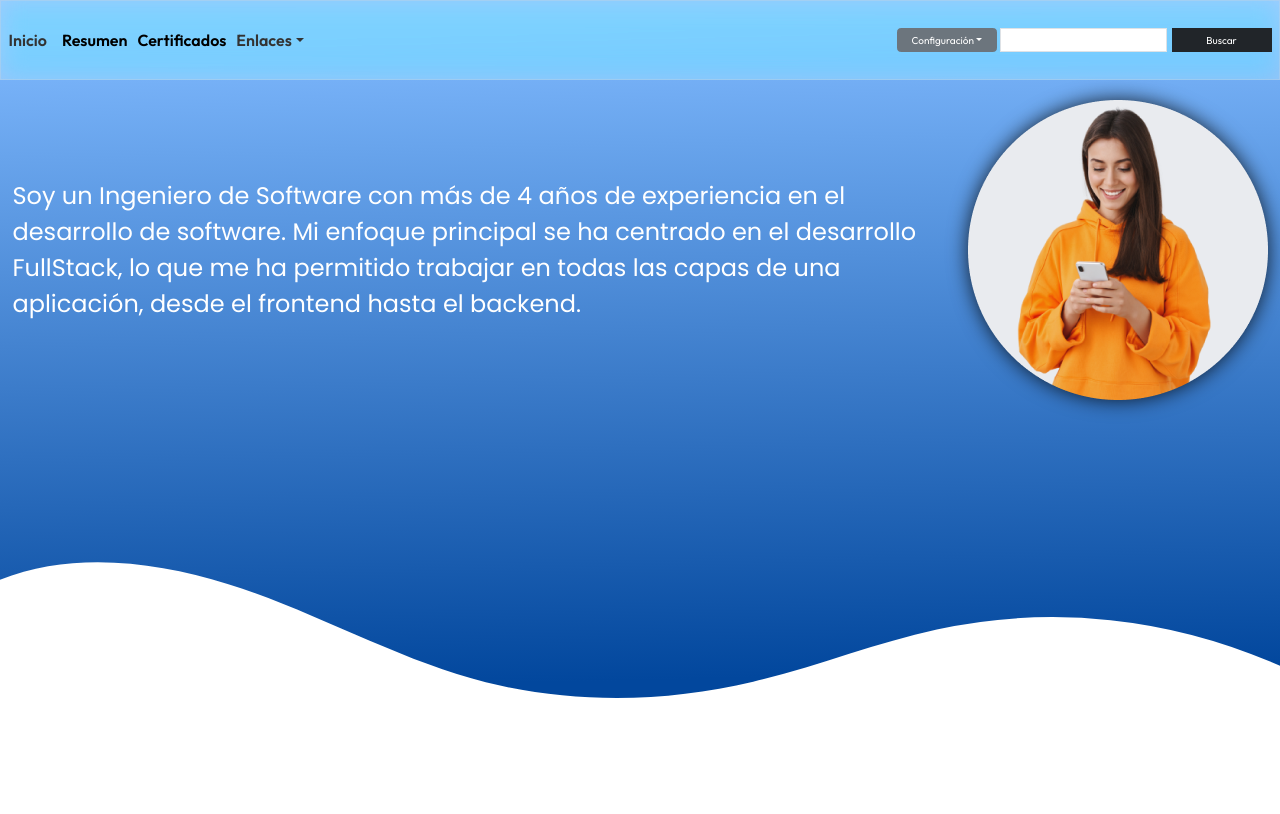
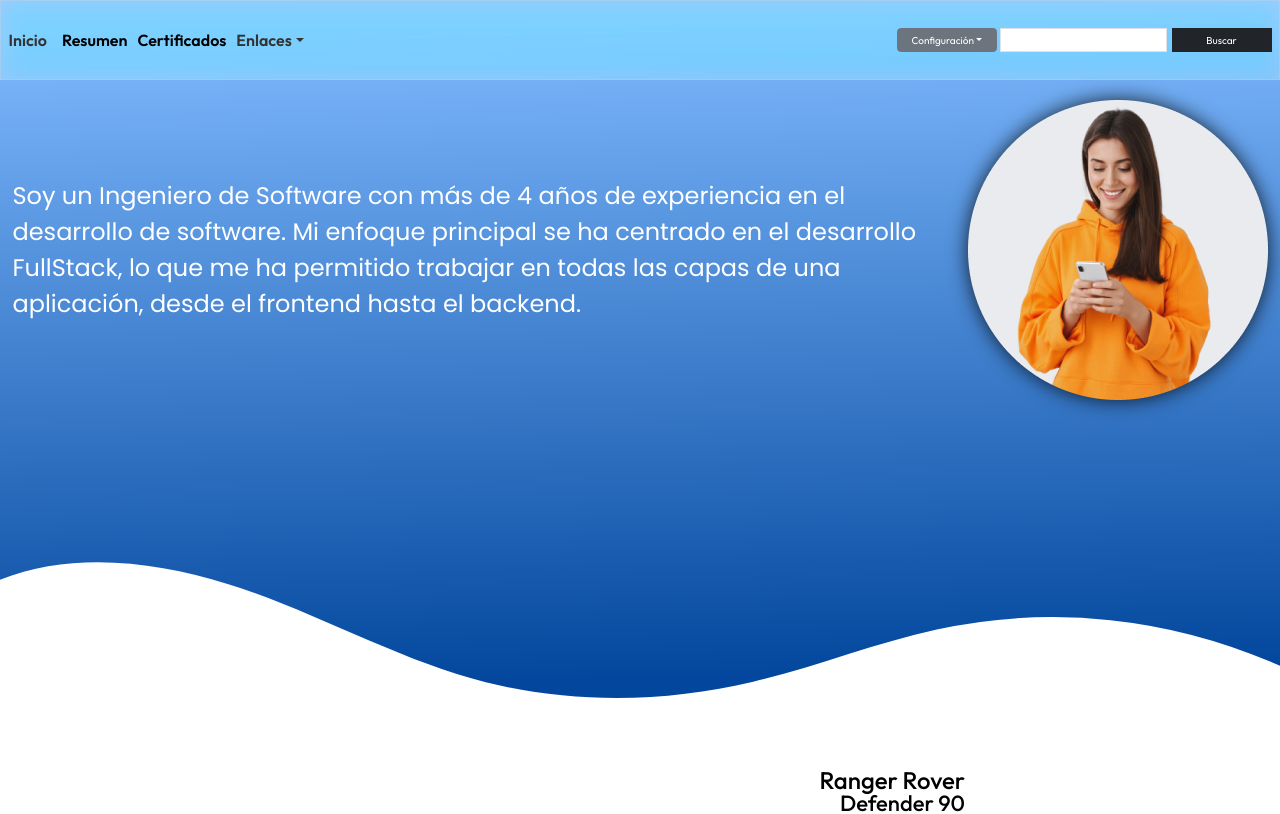
Before and after one commit to watter08/portafolio-spa, a React (Vite) app: page / in a window 1280 px wide. Shown: the top 814 px of the page. Built offline with nearby package versions, Linux system fonts and the light colour scheme.

Commit message:
language of the component embla carousel have been fixed

```diff
--- a/src/Views/HomeView.jsx
+++ b/src/Views/HomeView.jsx
@@ -7,6 +7,7 @@ import { ProjectsWorked } from '../logic/const/projects.const'
 function HomeView(){
     const [ currentLenguage, setCurrentLenguage ] = useState('ES');
     const [presentation, setPresentation] = useState({});
+    const [projects, setProjets] = useState();
     const [Options] = useState({ axis: 'y', dragFree: true, direction: 'rtl', loop: true })
     const [ currentTheme, setCurrentTheme ] = useState('SuperMan')
 
@@ -15,6 +16,10 @@ function HomeView(){
             let newPresentation = presentation;
             newPresentation = PresentationInfo[currentLenguage];
             setPresentation(newPresentation)
+
+            let newProjects = projects;
+            newProjects = ProjectsWorked[currentLenguage];
+            setProjets(newProjects)
         }
     },[currentLenguage])
 
@@ -34,17 +39,17 @@ function HomeView(){
                 <ShapeHeader />
             </div>
 
-            {/* <div className="row position-relative pt-5 mt-5 pb-5 mb-5">
+            <div className="row position-relative pt-5 mt-5 pb-5 mb-5">
                 <div className="embla-containers">
                     <EmblaCarousel
                     currentLenguaje={currentLenguage}
-                    slides={ProjectsWorked}
+                    slides={projects}
                     options={Options}
                     key="EmblaCarouselHome"
                     />
                 </div>
             </div>
-
+            {/*
             <div className="row certificate-container">
                 <CertificateSection />
             </div> */}
--- a/src/components/Sliders/EmblaCarousel.jsx
+++ b/src/components/Sliders/EmblaCarousel.jsx
@@ -8,7 +8,7 @@ import {
 import Autoplay from 'embla-carousel-autoplay'
 import useEmblaCarousel from 'embla-carousel-react'
 
-const EmblaCarousel = ({ slides, options, currentLenguaje }) => {
+const EmblaCarousel = ({ slides, options }) => {
   const [emblaRef, emblaApi] = useEmblaCarousel(options, [Autoplay()])
 
   const onNavButtonClick = useCallback((emblaApi) => {
@@ -37,9 +37,9 @@ const EmblaCarousel = ({ slides, options, currentLenguaje }) => {
           {slides.map((slide ,index) => (
             <div className="embla__slide" key={index}>
               {/* <div className="embla__slide__number">{index + 1}</div> */}
-              <h3 className="embla__slide__title">{slide?.Title[currentLenguaje]}</h3>
-              <h4 className="embla__slide__subtitle">{slide?.SubTitle[currentLenguaje]}</h4>
-              <h6 className="embla__slide__details">{slide?.Details[currentLenguaje]}</h6>
+              <h3 className="embla__slide__title">{slide?.Title}</h3>
+              <h4 className="embla__slide__subtitle">{slide?.SubTitle}</h4>
+              <h6 className="embla__slide__details">{slide?.Details}</h6>
               <img className="embla__slide__img" src={slide?.Image} alt="" />
             </div>
           ))}
@@ -56,29 +56,11 @@ const EmblaCarousel = ({ slides, options, currentLenguaje }) => {
   )
 }
 
-
-// <div className="embla__slide" key={`slide_${index}`}>
-//             <h3 className="embla-title">{slide?.Title[currentLenguaje]}</h3>
-//             <h4 className="embla-subtitle">{slide?.SubTitle[currentLenguaje]}</h4>
-//             <h6 className="embla-details">{slide?.Details[currentLenguaje]}</h6>
-//             <img className="embla-img" src={slide?.Image[currentLenguaje]} alt="" />
-//           </div>
-
-
 EmblaCarousel.propTypes = {
     slides: PropTypes.arrayOf(PropTypes.shape({
-        Title: PropTypes.shape({
-            Title: PropTypes.string,
-            TitleEng: PropTypes.string
-        }),
-        SubTitle: PropTypes.shape({
-            Title: PropTypes.string,
-            TitleEng: PropTypes.string
-        }),
-        Details: PropTypes.shape({
-            Title: PropTypes.string,
-            TitleEng: PropTypes.string
-        }),
+        Title:  PropTypes.string,
+        SubTitle: PropTypes.string,
+        Details: PropTypes.string,
         Image: PropTypes.string
     })),
     options: PropTypes.shape({
@@ -87,13 +69,11 @@ EmblaCarousel.propTypes = {
         direction: PropTypes.string,
         loop: PropTypes.bool,
     }),
-    currentLenguaje: PropTypes.string
   };
 
   EmblaCarousel.defaultProps = {
     slides: [],
     options: {},
-    currentLenguaje: 'Title',
   };
 
 export default EmblaCarousel
--- a/src/logic/const/projects.const.js
+++ b/src/logic/const/projects.const.js
@@ -1,47 +1,56 @@
-export const ProjectsWorked = [
-    {
-        Title:{
+export const ProjectsWorked = {
+ES:
+    [
+        {
             Title:'Explode Land Rover',
-            TitleEng:'Explode Land Rover'
+            SubTitle:'Defender 90',
+            Details:'Hola, es muy difícil deshacerse de la grasa. Asperores, como cuerpo que produce dolor y voluntad presente, temporal, pero en consecuencia, y asumirá el amor de voluntad legítimamente designado.',
+            Image:'/src/assets/image/slide/project_1.webp'
         },
-        SubTitle:{
-            Title:'Defender 90',
-            TitleEng:'Defender 90'
+        {
+            Title:'Ranger Rover',
+            SubTitle:'Defender 90',
+            Details:'Hola, es muy difícil deshacerse de la grasa. Asperores, como cuerpo que produce dolor y voluntad presente, temporal, pero en consecuencia, y asumirá el amor de voluntad legítimamente designado.',
+            Image:'/src/assets/image/slide/project_2.webp'
         },
-        Details:{
-            Title:'Hola, es muy difícil deshacerse de la grasa. Asperores, como cuerpo que produce dolor y voluntad presente, temporal, pero en consecuencia, y asumirá el amor de voluntad legítimamente designado.',
-            TitleEng:'Lorem, ipsum dolor sit amet consectetur adipisicing elit. Asperiores quas quae corporis qui ducimus praesentium, dolor temporibus vel autem voluptatibus, modi, consequuntur id velit assumenda quibusdam iure alias amet voluptas.'
+        {
+            Title:'Honda Accord 2025',
+            SubTitle:'Defender 90',
+            Details:'Hola, es muy difícil deshacerse de la grasa. Asperores, como cuerpo que produce dolor y voluntad presente, temporal, pero en consecuencia, y asumirá el amor de voluntad legítimamente designado.',
+            Image:'/src/assets/image/slide/project_1.webp'
         },
-        Image:'/src/assets/image/slide/project_1.webp'
-    },
-    {
-        Title:{
+        {
+            Title:'Audi',
+            SubTitle:'Defender 90',
+            Details:'Hola, es muy difícil deshacerse de la grasa. Asperores, como cuerpo que produce dolor y voluntad presente, temporal, pero en consecuencia, y asumirá el amor de voluntad legítimamente designado.',
+            Image:'/src/assets/image/slide/project_2.webp'
+        }
+    ],
+EN:
+    [
+        {
             Title:'Explode Land Rover',
-            TitleEng:'Explode Land Rover'
+            SubTitle:'Defender 90',
+            Details:'Lorem, ipsum dolor sit amet consectetur adipisicing elit. Asperiores quas quae corporis qui ducimus praesentium, dolor temporibus vel autem voluptatibus, modi, consequuntur id velit assumenda quibusdam iure alias amet voluptas.',
+            Image:'/src/assets/image/slide/project_1.webp'
         },
-        SubTitle:{
-            Title:'Defender 90',
-            TitleEng:'Defender 90'
+        {
+            Title:'Explode Land Rover',
+            SubTitle:'Defender 90',
+            Details:'Lorem, ipsum dolor sit amet consectetur adipisicing elit. Asperiores quas quae corporis qui ducimus praesentium, dolor temporibus vel autem voluptatibus, modi, consequuntur id velit assumenda quibusdam iure alias amet voluptas.',
+            Image:'/src/assets/image/slide/project_1.webp'
         },
-        Details:{
-            Title:'Hola, es muy difícil deshacerse de la grasa. Asperores, como cuerpo que produce dolor y voluntad presente, temporal, pero en consecuencia, y asumirá el amor de voluntad legítimamente designado.',
-            TitleEng:'Lorem, ipsum dolor sit amet consectetur adipisicing elit. Asperiores quas quae corporis qui ducimus praesentium, dolor temporibus vel autem voluptatibus, modi, consequuntur id velit assumenda quibusdam iure alias amet voluptas.'
+        {
+            Title:'Explode Land Rover',
+            SubTitle:'Defender 90',
+            Details:'Lorem, ipsum dolor sit amet consectetur adipisicing elit. Asperiores quas quae corporis qui ducimus praesentium, dolor temporibus vel autem voluptatibus, modi, consequuntur id velit assumenda quibusdam iure alias amet voluptas.',
+            Image:'/src/assets/image/slide/project_1.webp'
         },
-        Image:'/src/assets/image/slide/project_2.webp'
-    },
-    {
-        Title:{
+        {
             Title:'Explode Land Rover',
-            TitleEng:'Explode Land Rover'
+            SubTitle:'Defender 90',
+            Details:'Lorem, ipsum dolor sit amet consectetur adipisicing elit. Asperiores quas quae corporis qui ducimus praesentium, dolor temporibus vel autem voluptatibus, modi, consequuntur id velit assumenda quibusdam iure alias amet voluptas.',
+            Image:'/src/assets/image/slide/project_1.webp'
         },
-        SubTitle:{
-            Title:'Defender 90',
-            TitleEng:'Defender 90'
-        },
-        Details:{
-            Title:'Hola, es muy difícil deshacerse de la grasa. Asperores, como cuerpo que produce dolor y voluntad presente, temporal, pero en consecuencia, y asumirá el amor de voluntad legítimamente designado.',
-            TitleEng:'Lorem, ipsum dolor sit amet consectetur adipisicing elit. Asperiores quas quae corporis qui ducimus praesentium, dolor temporibus vel autem voluptatibus, modi, consequuntur id velit assumenda quibusdam iure alias amet voluptas.'
-        },
-        Image:'/src/assets/image/slide/project_1.webp'
-    },
-]
+    ]
+}
```
